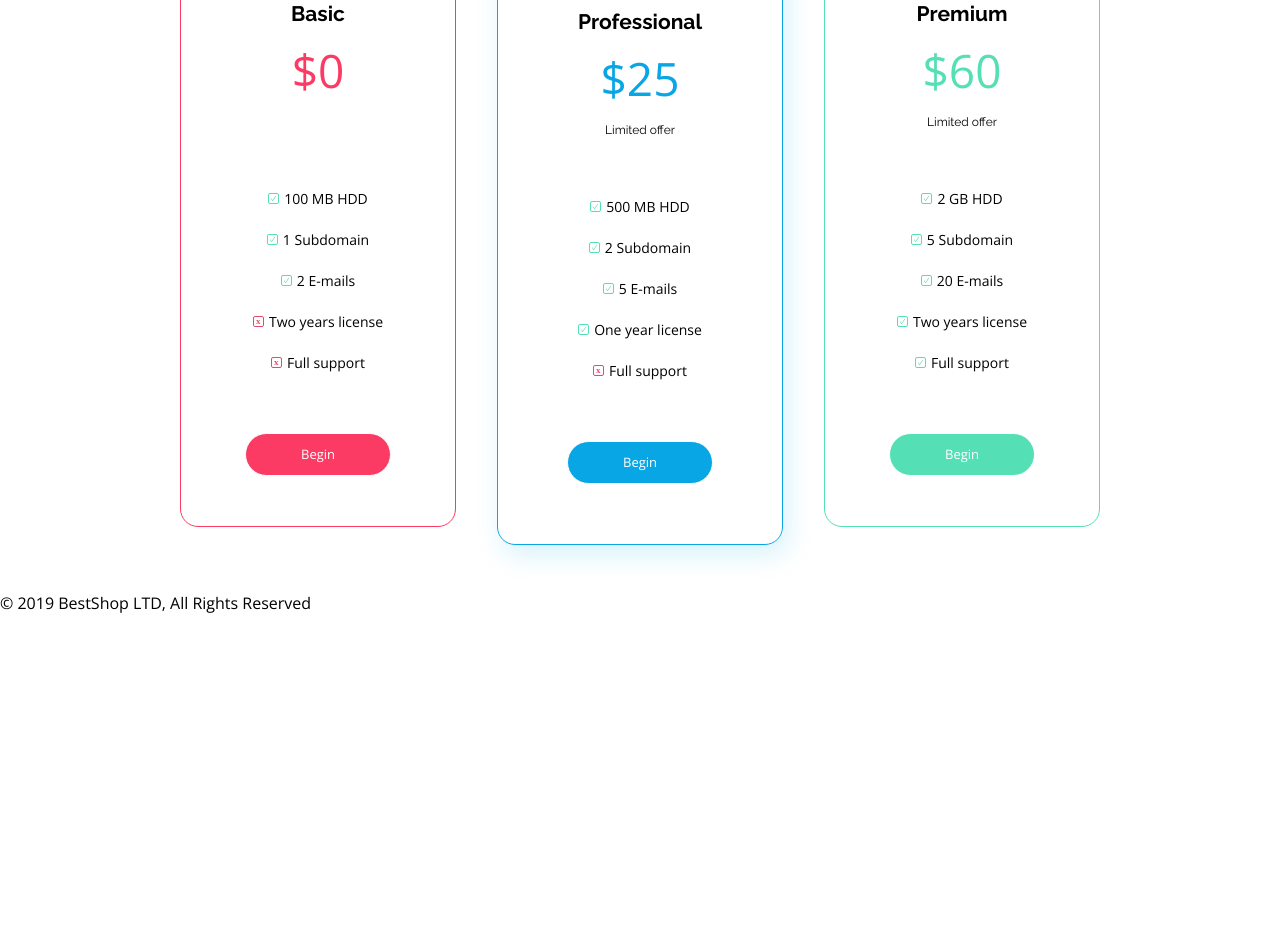
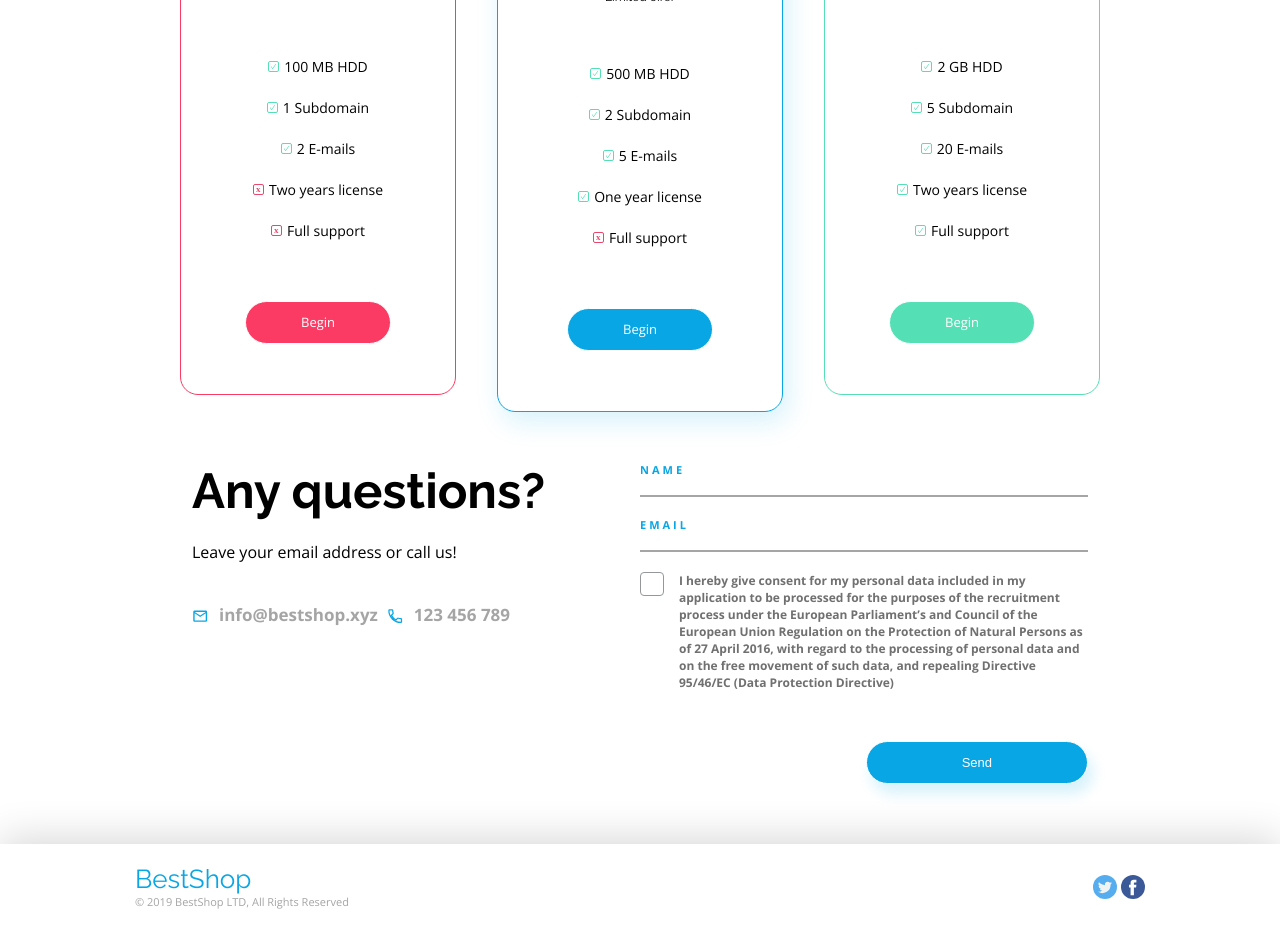
Before and after one commit to TatianaSlaw/BestShop, a plain HTML site: page index.html in a window 1280 px wide. Shown: the part 3371-4300 px from the top of the page. Before the commit the page ends 3985 px from the top, so only its background shows below. Drawn offline with nearby package versions, Linux system fonts and the light colour scheme.

Commit message:
Sections Contact and Footer created in html and style.

```diff
--- a/css/style.css
+++ b/css/style.css
@@ -47,7 +47,7 @@ header {
     width: 100vw;
     background-color: var(--color-white);
     border-bottom: 1px solid var(--color-light-grey);
-    box-shadow: 0px 3px 6px var(--color-light-grey);
+    box-shadow: 0 3px 6px var(--color-light-grey);
 }
 
 .top-bar {
@@ -156,7 +156,7 @@ nav a:hover {
     padding-bottom: 120px;
 }
 
-.statistics  > .container {
+.statistics > .container {
     width: 100%;
     height: auto;
     display: flex;
@@ -249,7 +249,7 @@ nav a:hover {
     background-color: var(--color-light-grey);
 }
 
-.benefits > .container-benefits  {
+.benefits > .container-benefits {
     max-width: 1124px;
     display: flex;
     margin: 0 auto;
@@ -262,10 +262,8 @@ nav a:hover {
     display: flex;
     flex-direction: column;
     align-items: center;
-    margin-left: 15%;
-    margin-right: 15%;
-    margin-top: 90px;
-    margin-bottom: 90px;
+    margin: 90px 15%;
+
 }
 
 .benefits-box {
@@ -298,15 +296,28 @@ nav a:hover {
     padding-bottom: 30px;
 }
 
-.benefits-box--red, .benefits-box--blue, .benefits-box--green {
+.benefits-box--red, .benefits-box--blue {
     width: 50%;
-    padding-left: 35px;
-    padding-right: 20px;
-    padding-top: 90px;
-    padding-bottom: 90px;
+    padding: 90px 20px 90px 35px;
     display: flex;
     flex-direction: column;
     justify-content: center;
+}
+
+.benefits-box--green {
+    width: 50%;
+    display: flex;
+    flex-direction: column;
+    justify-content: center;
+    margin-right: 30px;
+    padding: 20px 20px 0 35px;
+    background-color: var(--color-white);
+}
+
+.benefits-box:nth-child(3) {
+    justify-content: space-between;
+    background-color: var(--color-light-grey);
+    border: none;
 }
 
 .benefits-box--red hr {
@@ -330,6 +341,7 @@ nav a:hover {
     display: flex;
     align-items: center;
     padding: 50px;
+    margin-left: 60px;
 }
 
 /*--pricing--*/
@@ -340,7 +352,6 @@ nav a:hover {
     display: flex;
     flex-direction: column;
     align-items: center;
-
 }
 
 .prices h2 {
@@ -370,6 +381,7 @@ nav a:hover {
     font-size: 21px;
     font-family: var(--secondary-font);
 }
+
 .price-box span {
     font-size: 12px;
     font-family: var(--secondary-font);
@@ -453,3 +465,153 @@ nav a:hover {
 .price-box--green a {
     background-color: var(--color-green);
 }
+
+/*--contact section--*/
+
+.container-contact {
+    max-width: 896px;
+    display: flex;
+    justify-content: space-between;
+    margin: 0 auto;
+}
+
+.contacts {
+    display: flex;
+    flex-direction: column;
+    width: 50%;
+    padding-bottom: 60px;
+}
+
+.contacts h2 {
+    font-size: 49px;
+    line-height: 57px;
+    font-family: var(--secondary-font);
+    padding-bottom: 22px;
+}
+
+.contacts p {
+    font-size: 16px;
+    line-height: 22px;
+    padding-bottom: 40px;
+}
+
+.contacts span {
+    font-size: 17px;
+    line-height: 22px;
+    color: var(--color-grey);
+    font-weight: 600;
+    padding-right: 10px;
+}
+
+.contacts img {
+    width: 27px;
+    height: 27px;
+    padding-right: 10px;
+}
+
+label {
+    font-weight: bold;
+    font-size: 11px;
+    line-height: 15px;
+    color: var(--color-primary);
+    text-transform: uppercase;
+    letter-spacing: 3px;
+}
+
+input {
+    border-bottom: 2px solid var(--color-grey);
+    border-top: none;
+    border-right: none;
+    border-left: none;
+    margin-bottom: 20px;
+}
+
+.checkbox input {
+    position: absolute;
+    opacity: 0;
+    cursor: pointer;
+    height: 0;
+    width: 0;
+}
+
+.checkbox {
+    font-size: 12px;
+    line-height: 17px;
+    color: #707070;
+    text-transform: none;
+    font-family: var(--primary-font);
+    letter-spacing: 0;
+}
+
+.checkbox span {
+    height: 24px;
+    flex-shrink: 0;
+    flex-basis: 24px;
+    cursor: pointer;
+    margin-right: 15px;
+    border: 1px solid #95989A;
+    border-radius: 4px;
+
+}
+.checkbox {
+    cursor: pointer;
+    display: flex;
+}
+
+.checkbox input:checked + span {
+    content: url("../assets/Checkmark.svg");
+    z-index: 9;
+    height: 24px;
+    width: 24px;
+    cursor: pointer;
+    border: 1px solid #95989A;
+    border-radius: 4px;
+    padding-left: 4px;
+}
+
+.contacts button {
+    width: fit-content;
+    font-size: 13px;
+    line-height: 41px;
+    border: 1px solid;
+    padding-left: 95px;
+    padding-right: 95px;
+    margin-top: 50px;
+    color: var(--color-white);
+    background-color: var(--color-primary);
+    box-shadow: 5px 10px 14px #07ACE629;
+    border-radius: 35px;
+    display: flex;
+    align-self: flex-end;
+}
+
+
+/*--footer--*/
+
+.container-footer {
+    width: 100vw;
+    padding: 20px 135px;
+    display: flex;
+    justify-content: space-between;
+    box-shadow: 0px -5px 40px #00000029;
+    align-items: center;
+}
+
+.copyright {
+    width: fit-content;
+    display: flex;
+    flex-direction: column;
+}
+
+.copyright p {
+    color: var(--color-primary);
+    font-family: var(--secondary-font);
+    font-size: 26px;
+    line-height: 30px;
+}
+
+.copyright span {
+    font-size: 11px;
+    line-height: 15px;
+    color: var(--color-grey);
+}
--- a/index.html
+++ b/index.html
@@ -32,24 +32,24 @@
         <h1>Sell More</h1>
         <p>Open shop on our platform and increase your sales</p>
         <a href="#">Open your shop</a>
-            <img src="assets/Background.png" alt="computer">
+        <img alt="computer" src="assets/Background.png">
     </section>
     <section class="statistics">
         <div class="container">
             <h2>The most popular sales platform in country</h2>
             <div class="info-boxes">
                 <div class="info-box info-box--red">
-                        <img src="assets/Person.svg" alt="icon person">
+                    <img alt="icon person" src="assets/Person.svg">
                     <p>100000+</p>
                     <span>daily entries</span>
                 </div>
                 <div class="info-box info-box--blue">
-                        <img src="assets/Eye.svg" alt="icon person">
+                    <img alt="icon person" src="assets/Eye.svg">
                     <p>2000000+</p>
                     <span>seen products every day</span>
                 </div>
                 <div class="info-box info-box--green">
-                        <img src="assets/Catalog.svg" alt="icon person">
+                    <img alt="icon person" src="assets/Catalog.svg">
                     <p>10000+</p>
                     <span>added posts daily</span>
                 </div>
@@ -62,26 +62,29 @@
                 <div class="benefits-box">
                     <div class="benefits-box--red">
                         <h2>Be always first</h2>
-                            <p>Lorem ipsum dolor sit amet, consectetur adipiscing elit, sed do eiusmod tempor incididunt ut labore et dolore magna aliqua. Ut enim ad minim veniam.</p>
+                        <p>Lorem ipsum dolor sit amet, consectetur adipiscing elit, sed do eiusmod tempor incididunt ut
+                            labore et dolore magna aliqua. Ut enim ad minim veniam.</p>
                         <hr class="benefits">
                     </div>
-                        <img src="assets/Macbook.png" alt="Macbook">
+                    <img alt="Macbook" src="assets/Macbook.png">
                 </div>
                 <div class="benefits-box">
-                        <img src="assets/iPhone.png" alt="iPhone">
+                    <img alt="iPhone" src="assets/iPhone.png">
                     <div class="benefits-box--blue">
                         <h2>Your shop is where you are!</h2>
-                            <p>Lorem ipsum dolor sit amet, consectetur adipiscing elit, sed do eiusmod tempor incididunt ut labore et dolore magna aliqua. Ut enim ad minim veniam.</p>
+                        <p>Lorem ipsum dolor sit amet, consectetur adipiscing elit, sed do eiusmod tempor incididunt ut
+                            labore et dolore magna aliqua. Ut enim ad minim veniam.</p>
                         <hr class="benefits">
                     </div>
                 </div>
                 <div class="benefits-box">
                     <div class="benefits-box--green">
                         <h2>Increase recognition your brand!</h2>
-                            <p>Lorem ipsum dolor sit amet, consectetur adipiscing elit, sed do eiusmod tempor incididunt ut labore et dolore magna aliqua. Ut enim ad minim veniam.</p>
+                        <p>Lorem ipsum dolor sit amet, consectetur adipiscing elit, sed do eiusmod tempor incididunt ut
+                            labore et dolore magna aliqua. Ut enim ad minim veniam.</p>
                         <hr class="benefits">
                     </div>
-                        <img class="green-img" src="assets/Trumpet.png" alt="Trumpet">
+                    <img alt="Trumpet" class="green-img" src="assets/Trumpet.png">
                 </div>
             </div>
         </div>
@@ -132,9 +135,47 @@
             </div>
         </div>
     </section>
+    <section class="contact" id="contact">
+        <div class="container-contact">
+            <div class="contacts">
+                <h2>Any questions?</h2>
+                <p>Leave your email address or call us!</p>
+                <span>
+                    <img alt="icon envelop" src="assets/Mail%20Icon.svg">info@bestshop.xyz&nbsp;
+                    <img alt="icon envelop" src="assets/Phone%20Icon.svg">123 456 789
+                    </span>
+            </div>
+            <form action="" class="contacts">
+                <label for="name">Name</label>
+                <input id="name" name="name"  type="text">
+                <label for="email">email</label>
+                <input id="email" name="email"  type="email">
+                <label class="checkbox">
+                    <input id="checkbox" name="checkbox" type="checkbox">
+                    <span></span>
+                    I hereby give consent for my personal data included in my application to be processed for the
+                    purposes of the recruitment process under the European Parliament’s and Council of the European
+                    Union Regulation on the Protection of Natural Persons as of 27 April 2016, with regard to the
+                    processing of personal data and on the free movement of such data, and repealing Directive 95/46/EC
+                    (Data Protection Directive)
+                </label>
+                <button class="button-submit" type="submit">Send</button>
+            </form>
+        </div>
+    </section>
 </main>
 <footer>
-        <p>&#169; 2019 BestShop LTD, All Rights Reserved</p>
+    <div class="container-footer">
+        <div class="copyright">
+            <p>BestShop</p>
+            <span>&#169; 2019 BestShop LTD, All Rights Reserved</span>
+        </div>
+        <div class="social-links">
+            <a href="#"><img src="assets/Twitter.svg" alt="Twitter icon"></a>
+            <a href="#"><img src="assets/Facebook.svg" alt="Facebook icon"></a>
+        </div>
+    </div>
+
 </footer>
 </body>
 </html>
```
Lines whose indentation alone changed are shown as unchanged.
